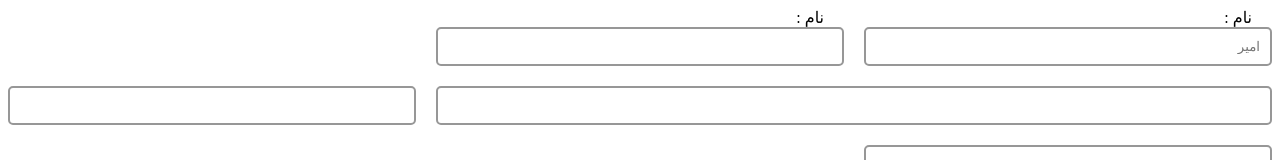
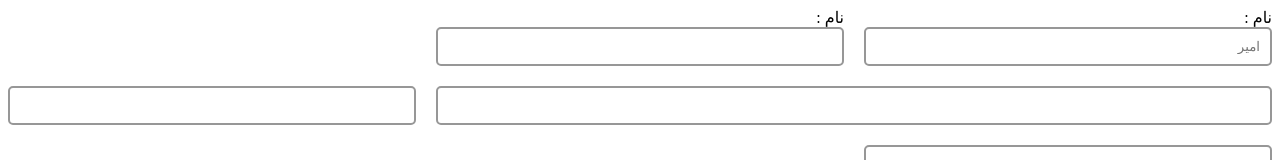
Before and after one commit to Ch-alireza021/genera-form, a React (Vite) app: page / in a window 1280 px wide. Shown: the top 160 px of the page. Built offline with nearby package versions, Linux system fonts and the light colour scheme.

Commit message:
improve label and input style

```diff
--- a/src/App.tsx
+++ b/src/App.tsx
@@ -6,7 +6,7 @@ function App() {
     {
       name: "fname",
       type: "text",
-      label: { name: "نام ", style: { padding: "20px" } },
+      label:  "نام ",
       placeholder: "امیر",
       onChange: (e: any) => {
         console.log({ e });
@@ -14,11 +14,12 @@ function App() {
       size: "s12 m6 l4",
       error: { min: 5, max: 10, required: true },
       // fontSize: 30,
-      // style: { borderRadius: "50px" },
+      // inputStyle: { borderRadius: "50px" },
+      // labelStyle: { padding: "20px" }
       // dir:'ltr'
     },
     {
-      label: { name: "نام ", style: { padding: "20px" } },
+      label: "نام ",
       name: "phone",
       type: "number",
       size: "s12 m6 l4",
@@ -49,6 +50,7 @@ function App() {
     btnClass: "btn",
     dir: "rtl",
     // inputStyle: { borderRadius: "50px" },
+      // labelStyle: { padding: "20px" }
     // fontSize: 30,
   };
 
--- a/src/components/CForm/Cform.tsx
+++ b/src/components/CForm/Cform.tsx
@@ -71,9 +71,11 @@ export const CForm: FC<CformIF> = ({ form, submithandler, config }) => {
               className={`${fromStyle?.column}`}
             >
               {ele?.label && (
-                <label style={ele?.label?.style} htmlFor={ele.name}>
-                  {" "}
-                  {ele?.label?.name}:{" "}
+                <label
+                  style={{ ...config?.labelStyle, ...ele?.labelStyle }}
+                  htmlFor={ele.name}
+                >
+                  {ele?.label}:
                 </label>
               )}
               <input
@@ -85,7 +87,7 @@ export const CForm: FC<CformIF> = ({ form, submithandler, config }) => {
                   borderColor: formError?.[ele.name] ? "red" : "",
                   fontSize: `${ele?.fontSize || config?.fontSize || ""}px`,
                   ...config?.inputStyle,
-                  ...ele?.style,
+                  ...ele?.inputStyle,
                 }}
                 className={`${fromStyle?.input}`}
               />
--- a/src/components/CForm/base/interFaceCForm.tsx
+++ b/src/components/CForm/base/interFaceCForm.tsx
@@ -2,7 +2,7 @@ export interface FormCForm {
   size?: string;
   name: string;
   type: string;
-  label?: { name: string; style?: React.CSSProperties };
+  label?:string;
   placeholder?: string;
   dir?: string;
   onChange?: (e: StringObject) => void;
@@ -13,7 +13,8 @@ export interface FormCForm {
     required?: boolean;
   };
   fontSize?: number;
-  style?: React.CSSProperties
+  inputStyle?: React.CSSProperties;
+  labelStyle?: React.CSSProperties
 }
 
 export interface StringObject {
@@ -26,5 +27,6 @@ export interface ConfigFormIF {
   dir?: string;
   fontSize?: number;
   inputStyle?: React.CSSProperties;
+  labelStyle?: React.CSSProperties;
   // dir?: "ltr" | "rtl" ;
 }
```
